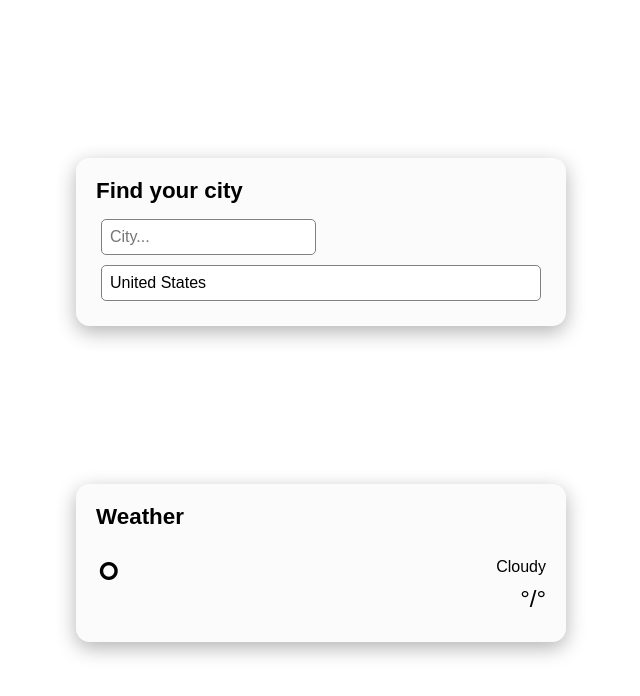
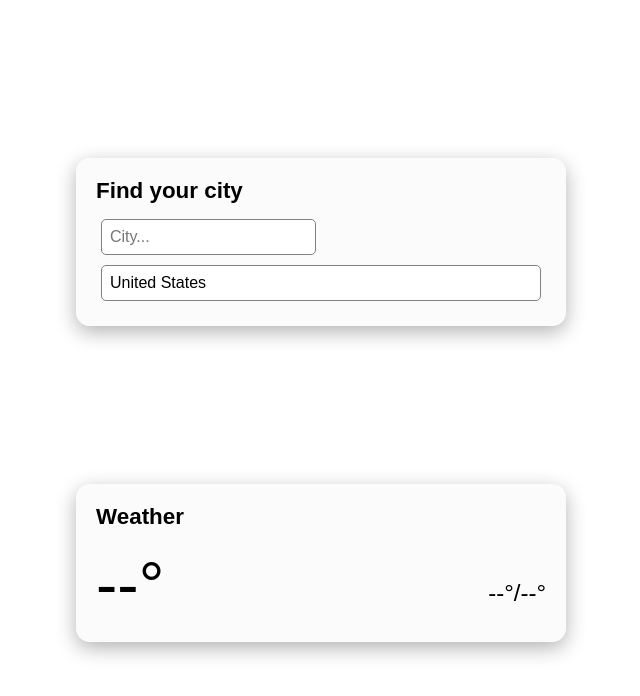
Before and after one commit to jjmakesthings/weather-station, a website built with webpack: page dist/index.html in a window 1280 px wide. Shown: the whole page, without its empty margins (319-959 px from the left). Built offline with nearby package versions, Linux system fonts and the light colour scheme; files whose address does not match are found by name.

Commit message:
Style Initial load

```diff
--- a/dist/index.html
+++ b/dist/index.html
@@ -49,10 +49,10 @@
         <h1 id="location-name">Weather</h1>
         <h3 id="state-country-name"></h3>
         <div id="temps">
-          <div id="big-temp"><span id="temp-real"></span>&#176;</div>
+          <div id="big-temp"><span id="temp-real">--</span>&#176;</div>
           <div id="condition-high-low">
-            <div id="weather-description">Cloudy</div>
-            <div id="small-temp"><span id="temp-high"></span>&#176;/<span id="temp-low"></span>&#176;</div>
+            <div id="weather-description"></div>
+            <div id="small-temp"><span id="temp-high">--</span>&#176;/<span id="temp-low">--</span>&#176;</div>
           </div>
         </div>
       </div>
```
